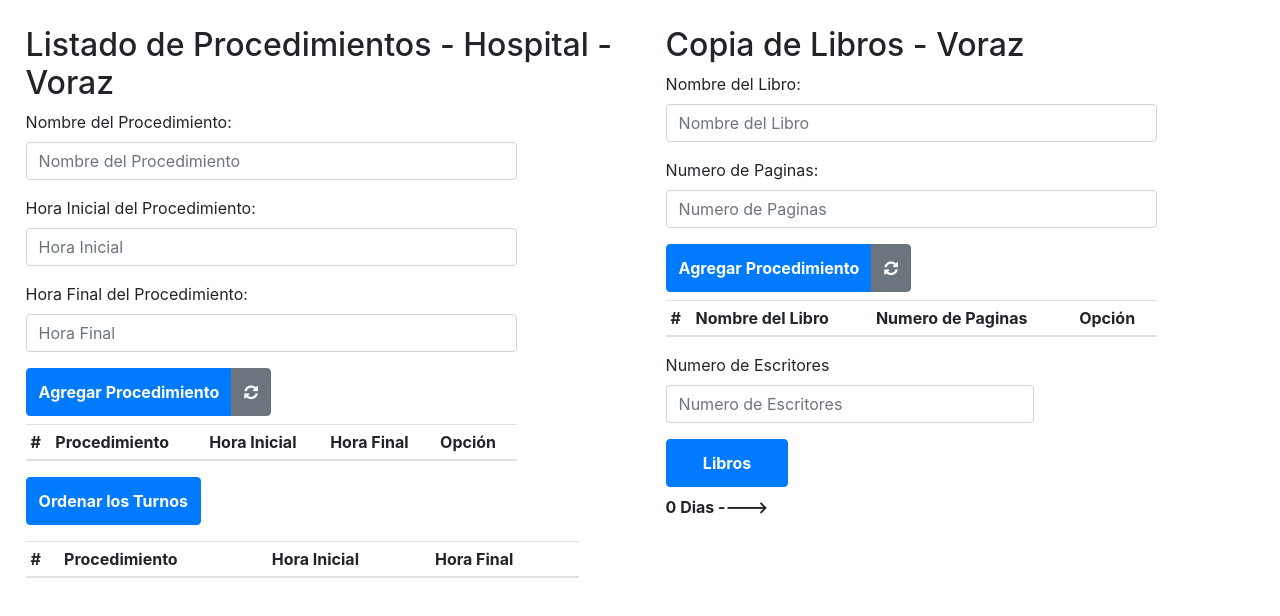
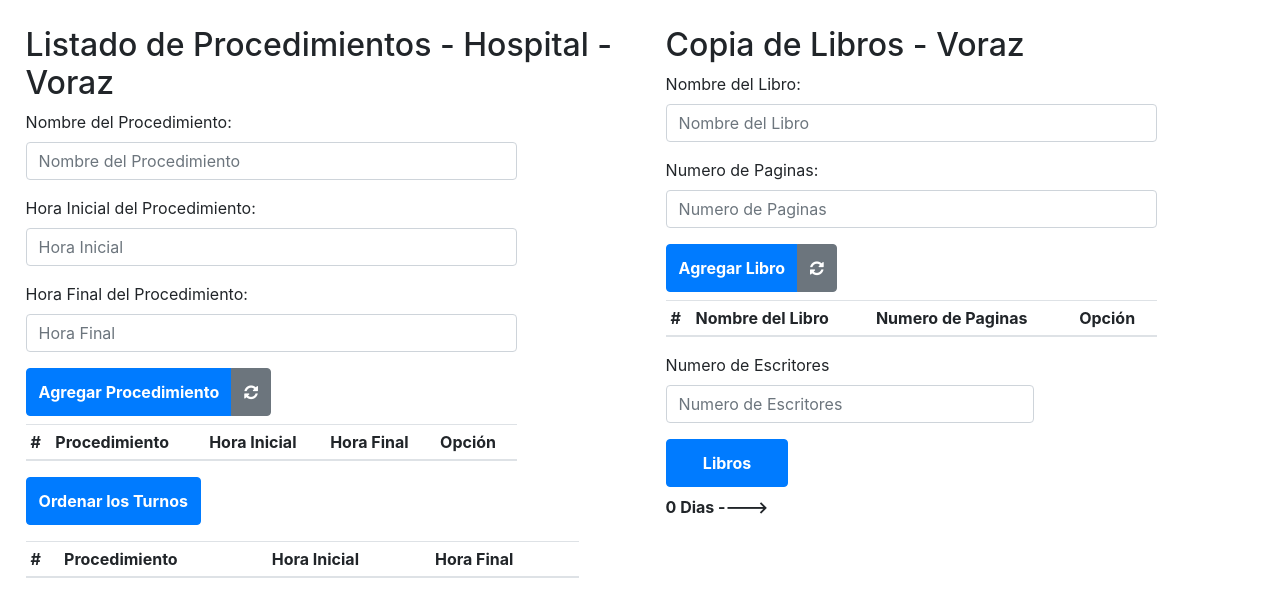
Before and after one commit to santiago123x/proyectFada, a React (Create React App) app: page / in a window 1280 px wide. Shown: the top 616 px of the page. Built offline with nearby package versions, Linux system fonts and the light colour scheme.

Commit message:
Detalles

```diff
--- a/src/Libros.js
+++ b/src/Libros.js
@@ -9,7 +9,7 @@ function Libros() {
   const [esc, setEsc] = useState(0);
   const [love, setLove] = useState(0);
   const [arreglo, setArreglo] = useState([]);
-    const[indiceKey, setKey] = useState(0);
+  const [indiceKey, setKey] = useState(0);
 
   const [arrayLibros, setArrLib] = useState([]);
 
@@ -51,10 +51,6 @@ function Libros() {
             }
             viejoarray.splice(0, 1);
             arrayx.push(libro);
-                        //console.log(i + ' If: ')
-                        //console.log(debeser)
-                        //console.log(arrayx)
-
 
           } else if ((debeser + viejoarray[0].Paginas) < (cadau * 1.07)) {
             debeser += viejoarray[0].Paginas;
@@ -63,17 +59,9 @@ function Libros() {
             }
             viejoarray.splice(0, 1);
             arrayx.push(libro);
-                        /*console.log(i + ' else If: ')
-                        console.log(debeser)
-                        console.log(arrayx)*/
-
           }
           else {
             debeser = cadau + 1
-                        /*console.log(i + ' else: ')
-                        console.log(debeser)
-                        console.log(arrayx)*/
-
           }
         }
 
@@ -82,20 +70,22 @@ function Libros() {
       }
       nuevoarray.push(arrayx);
     }
+    setArreglo([]);
     setArrLib(nuevoarray);
-
-
   }
 
   function imprimir() {
     let noe = ''
     noe += maxDias(arrayLibros) + ' Dias ----> '
     for (var j = 0; j < arrayLibros.length; j++) {
+      noe += ' [ '
       for (var i = 0; i < arrayLibros[j].length; i++) {
         //noe += `\nEscritor #:  ${j} Libro: ${arrayLibros[j][i].Nombre} # Paginas: ${arrayLibros[j][i].Paginas}\n`
-                noe += 'Escritor #:  ' + j + ', Nombre: ' + arrayLibros[j][i].Nombre + ', # Paginas: ' + arrayLibros[j][i].Paginas + ' ------> '
+        noe += 'Escritor #:  ' + (j+1) + ', Nombre: ' + arrayLibros[j][i].Nombre + ', # Paginas: ' + arrayLibros[j][i].Paginas + ' ------> '
       }
+      noe += ' ] '
     }
+
 
     return noe;
 
@@ -136,9 +126,9 @@ function Libros() {
     setArreglo(arri);
   }
 
-    function borrar(i){
+  function borrar(i) {
     var arri = arreglo;
-        arri.splice(i,1);
+    arri.splice(i, 1);
     setArreglo(arri);
     return 0;
   }
@@ -163,7 +153,7 @@ function Libros() {
 
           </Form>
           <ButtonGroup className='botones'>
-                    <Button className='mb-2 ' color='primary' onClick={() => agregarLib()}><b>Agregar Procedimiento</b></Button>
+            <Button className='mb-2 ' color='primary' onClick={() => agregarLib()}><b>Agregar Libro</b></Button>
             <Button className='btn' color='secondary' onClick={() => refrescar()}><i class="fa fa-refresh" aria-hidden="true"></i></Button>
           </ButtonGroup>
         </div>
@@ -181,7 +171,7 @@ function Libros() {
             <tbody>
               {arreglo.map((tur, i) =>
                 <tr>
-                  <th scope="row">{i+1}</th>
+                  <th scope="row">{i + 1}</th>
                   <td>{tur.Nombre}</td>
                   <td>{tur.Paginas}</td>
                   <td><Button color='danger' onClick={() => borrar(i)}><i class="fa fa-trash" aria-hidden="true"></i></Button></td>
@@ -191,12 +181,12 @@ function Libros() {
             </tbody>
           </Table>
         </div>
-                <FormGroup style={{width: '60%'}} >
+        <FormGroup style={{ width: '60%' }} >
           <Label for='esc'>Numero de Escritores </Label>
           <Input onChange={e => setEsc(e.target.value)} name='esc' id='esc' placeholder='Numero de Escritores' type='number'>
           </Input>
         </FormGroup>
-                <Button style={{width: '20%'}} className='mb-2' color='primary' onClick={() => asignar(esc, arreglo, prom(arreglo, esc))}><b>Libros</b></Button><br />
+        <Button style={{ width: '20%' }} className='mb-2' color='primary' onClick={() => asignar(esc, arreglo, prom(arreglo, esc))}><b>Libros</b></Button><br />
 
         <div className='conteneTabla'>
           <p><b>{imprimir()}</b></p>
```
Also changed, not shown: 1 other file (tests, documents, lock files or other folders). Lines whose indentation alone changed are shown as unchanged.
